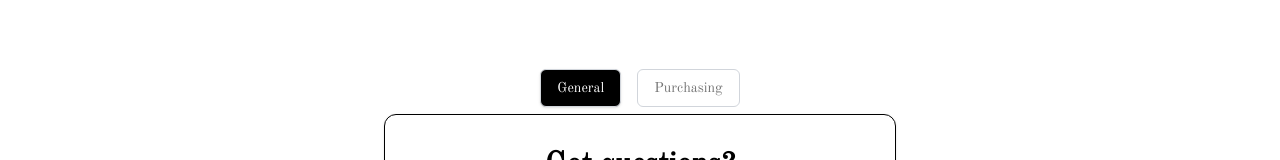
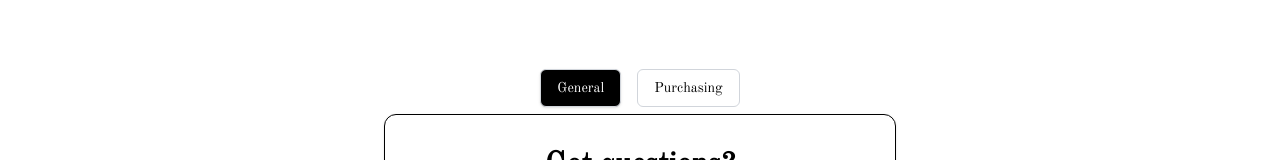
Before and after one commit to adamwatsondev/paulcahillphotographynext, a Next.js app: page /contact in a window 1280 px wide. Shown: the part 170-330 px from the top of the page. Built offline with nearby package versions, Linux system fonts and the light colour scheme.

Commit message:
text-colour change

```diff
--- a/components/ui/tabs.tsx
+++ b/components/ui/tabs.tsx
@@ -14,7 +14,7 @@ const TabsList = React.forwardRef<
   <TabsPrimitive.List
     ref={ref}
     className={cn(
-      "inline-flex h-9 items-center justify-center rounded-lg p-1 text-muted-foreground",
+      "inline-flex h-9 items-center justify-center rounded-lg p-1 text-black",
       className
     )}
     {...props}
```
